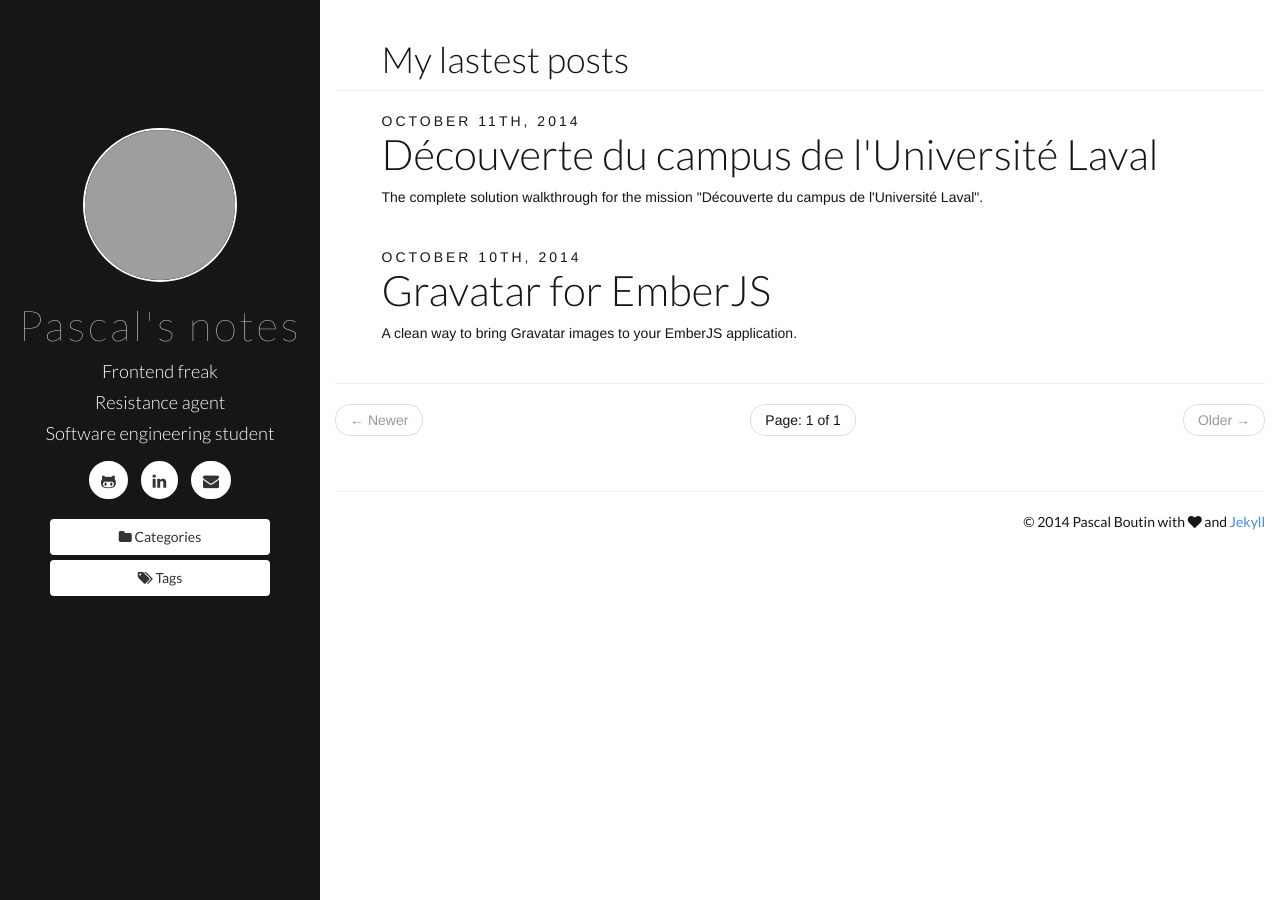
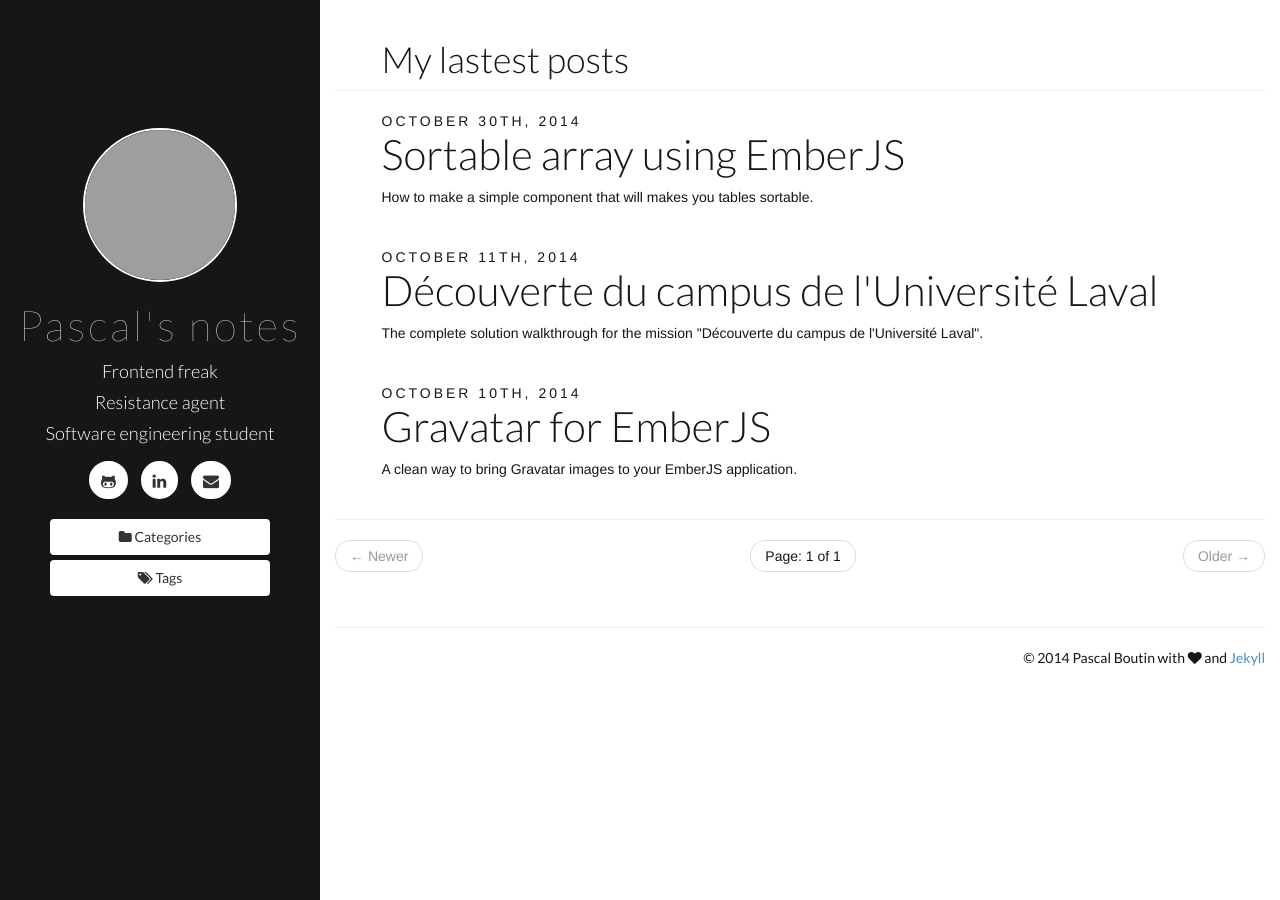
Before and after one commit to pboutin/pboutin.github.io, a Jekyll site: the page built from index.html, in a window 1280 px wide. Built offline with Jekyll 4.4.1, drawn with Linux system fonts in a browser that asks for light colours; Markdown is read by kramdown in place of the engine named in the settings; the list of posts is cut into pages by our own code; grey boxes are pictures that could not be loaded.

Commit message:
New article about sortable array and enlarge the post layout

````diff
--- a/_includes/post.html
+++ b/_includes/post.html
@@ -3,8 +3,6 @@
 </div>
 
 <article>
-
-	<div class="col-sm-10">
 	 <span class="post-date">
 	   {% assign d = page.date | date: "%d" | plus:'0' %}
 	   {{ page.date | date: "%B" }}
@@ -114,7 +112,6 @@
 	</ul>
 
 	<hr>
-	</div>
 
     {% if page.comments %}
     <div id="disqus_thread"></div>
--- /dev/null
+++ b/_posts/2014-10-30-emberjs_sortable_table.md
@@ -0,0 +1,35 @@
+---
+layout: post
+title: Sortable array using EmberJS
+categories: [frontend]
+tags: [emberjs]
+comments: true
+description: How to make a simple component that will makes you tables sortable.
+---
+
+It's pretty common in an application that display a large amount of information, to be able to sort grids and tables by clicking their headers.
+
+Even thought it's not a "killer" feature, I asked myself how I could implement it in a clean and flexible EmberJS way.
+
+I wrapped up this logic within a [component](http://emberjs.com/guides/components/) that would substitute a grid's header. By doing this, I can decide on a per-case basis which columns I want to be sortable. Also, limiting the scope to a single `<th>` makes it easier to customize.
+
+Nothing could explain the thing better than the code itself, so there it is :
+
+<a class="jsbin-embed" href="http://emberjs.jsbin.com/jorece/24/embed?js,output">EmberJS sortable array</a><script src="http://static.jsbin.com/js/embed.js"></script>
+
+
+To use it, you only have to integrate that component inside your template, into the `<table>`.
+
+**NOTE** : A reference of your `ArrayController` is required so that the component can change their `sortProperties` and `sortAscending`.
+
+```HTML
+{% raw %}
+<thead>
+    <tr>
+        {{#sort-header arrayController=this column="first"}}FIRST{{/sort-header}}
+        {{#sort-header arrayController=this column="second"}}SECOND{{/sort-header}}
+        {{#sort-header arrayController=this column="third"}}THIRD{{/sort-header}}
+    </tr>
+</thead>
+{% endraw %}
+```
````
Lines whose indentation alone changed are shown as unchanged.
